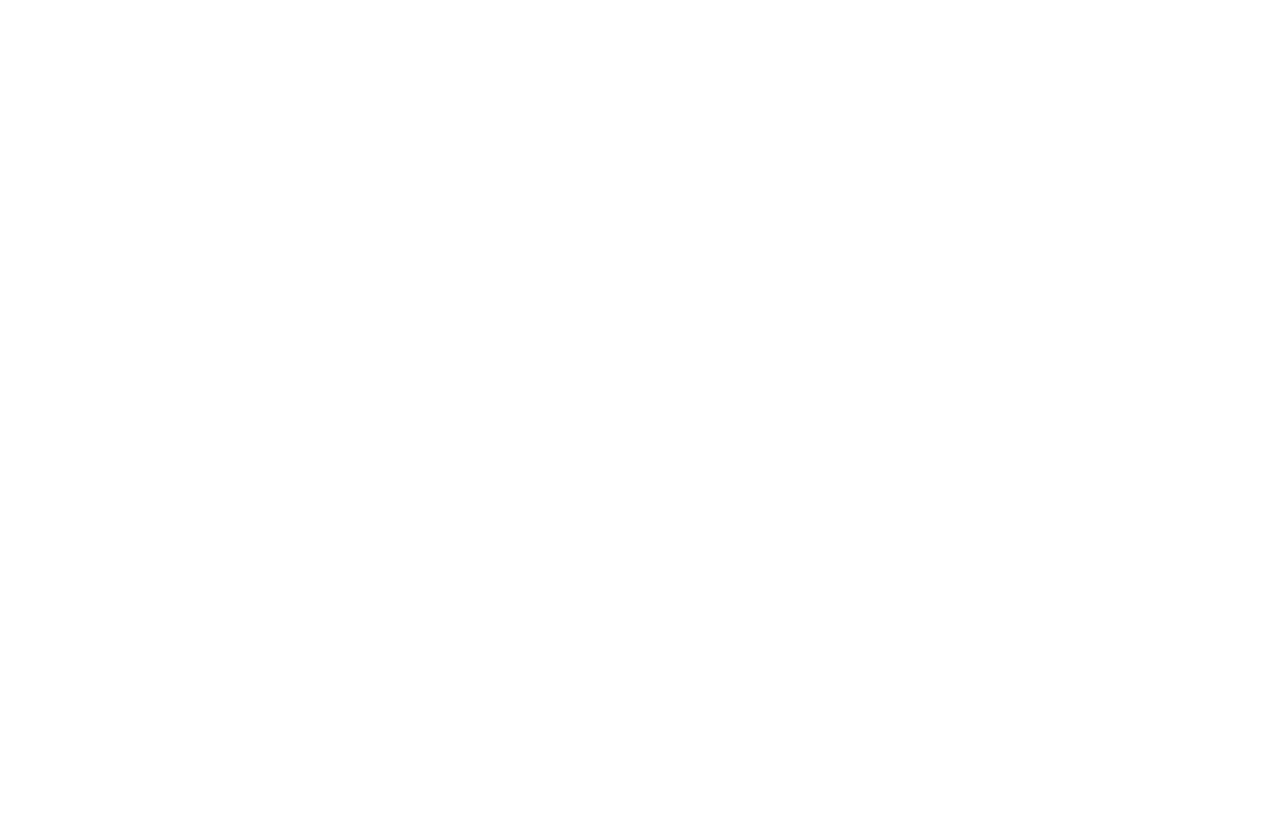
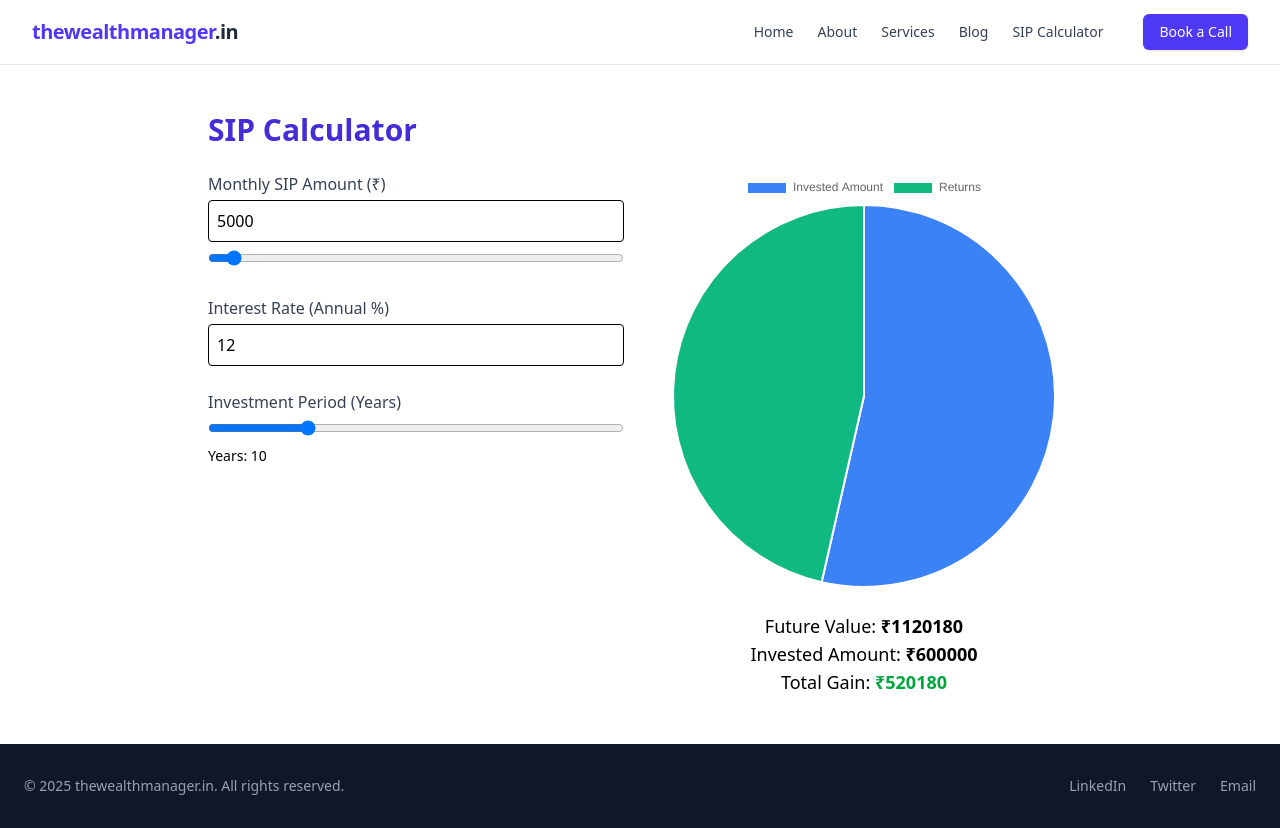
Before and after one commit to chinmayck-etrillium/my-portfolio, a React (Vite) app in the folder my-portfolio/: page /sip in a window 1280 px wide. Before the commit this address had no page. Before the commit the page ends 800 px from the top, so only its background shows below. Built offline with nearby package versions, Linux system fonts and the light colour scheme.

Commit message:
Added the sip calculator

```diff
--- a/my-portfolio/package.json
+++ b/my-portfolio/package.json
@@ -12,10 +12,12 @@
   "dependencies": {
     "@tailwindcss/typography": "^0.5.16",
     "@tailwindcss/vite": "^4.1.7",
+    "chart.js": "^4.4.9",
     "gray-matter": "^4.0.3",
     "lucide-react": "^0.511.0",
     "marked": "^15.0.12",
     "react": "^19.1.0",
+    "react-chartjs-2": "^5.3.0",
     "react-dom": "^19.1.0",
     "react-markdown": "^10.1.0",
     "react-router-dom": "^7.6.1",
--- a/my-portfolio/src/App.jsx
+++ b/my-portfolio/src/App.jsx
@@ -6,6 +6,7 @@
 import Blog from "./components/Pages/Blog";
 import Contact from "./components/Contact";
 import BlogPost from "./components/BlogPost";
+import SIPCalculator from "./components/SipCalculator";
 
 function App() {
   return (
@@ -18,6 +19,7 @@
           <Route path="/blog" element={<Blog />} />
           <Route path="/blog/:slug" element={<BlogPost />} />
           <Route path="contact" element={<Contact />} />
+          <Route path="sip" element={<SIPCalculator />} />
         </Route>
       </Routes>
     </Router>
--- a/my-portfolio/src/components/Contact.jsx
+++ b/my-portfolio/src/components/Contact.jsx
@@ -22,9 +22,7 @@
   return (
     <div className="min-h-screen bg-white py-12 px-4 sm:px-6 lg:px-8">
       <div className="max-w-3xl mx-auto">
-        <h1 className="text-3xl font-bold text-indigo-600 mb-6">
-          Contact Me
-        </h1>
+        <h1 className="text-3xl font-bold text-indigo-600 mb-6">Contact Me</h1>
         <p className="text-gray-600 mb-8">
           Have a question, project, or just want to say hi? Fill out the form
           and I’ll get back to you as soon as possible.
--- a/my-portfolio/src/components/Navbar.jsx
+++ b/my-portfolio/src/components/Navbar.jsx
@@ -10,6 +10,7 @@
     { name: "About", path: "/about" },
     { name: "Services", path: "/services" },
     { name: "Blog", path: "/blog" },
+    { name: "SIP Calculator", path: "/sip" },
 
   ];
 
--- /dev/null
+++ b/my-portfolio/src/components/SIPCalculator.jsx
@@ -0,0 +1,130 @@
+import React, { useState, useEffect } from "react";
+import { Pie } from "react-chartjs-2";
+import { Chart as ChartJS, ArcElement, Tooltip, Legend } from "chart.js";
+
+ChartJS.register(ArcElement, Tooltip, Legend);
+
+const SIPCalculator = () => {
+  const [sip, setSip] = useState(5000);
+  const [years, setYears] = useState(10);
+  const [rate, setRate] = useState(12);
+  const [futureValue, setFutureValue] = useState(0);
+  const months = years * 12;
+
+  useEffect(() => {
+    const runFv = () => {
+      const precise = (n) => Number.parseFloat(n.toFixed(10));
+      const monthlyRate = precise(Math.pow(1 + rate / 100, 1 / 12) - 1);
+
+      const fv =
+        sip *
+        ((Math.pow(1 + monthlyRate, months) - 1) / monthlyRate) *
+        (1 + monthlyRate);
+      console.log("FV Debug:", fv, months, monthlyRate);
+
+      setFutureValue(Math.ceil(fv));
+    };
+
+    if (sip) {
+      runFv();
+    }
+  }, [sip, years, rate]);
+
+  const investedAmount = sip * months;
+  const gain = futureValue - investedAmount;
+
+  const data = {
+    labels: ["Invested Amount", "Returns"],
+    datasets: [
+      {
+        data: [investedAmount, gain],
+        backgroundColor: ["#3b82f6", "#10b981"],
+        hoverOffset: 6,
+      },
+    ],
+  };
+
+  return (
+    <div className="max-w-4xl mx-auto py-12 px-4">
+      <h2 className="text-3xl font-bold text-indigo-700 mb-6">
+        SIP Calculator
+      </h2>
+
+      <div className="grid md:grid-cols-2 gap-8">
+        {/* Inputs */}
+        <div className="space-y-6">
+          <div>
+            <label className="block font-medium text-gray-700 mb-1">
+              Monthly SIP Amount (₹)
+            </label>
+            <input
+              type="number"
+              className="w-full p-2 border rounded"
+              value={sip}
+              onChange={(e) => setSip(Number(e.target.value))}
+              min={500}
+              max={100000}
+            />
+            <input
+              type="range"
+              className="w-full mt-2"
+              value={sip}
+              onChange={(e) => setSip(Number(e.target.value))}
+              min={500}
+              max={100000}
+              step={500}
+            />
+          </div>
+
+          <div>
+            <label className="block font-medium text-gray-700 mb-1">
+              Interest Rate (Annual %)
+            </label>
+            <input
+              type="number"
+              className="w-full p-2 border rounded"
+              value={rate}
+              onChange={(e) => setRate(Number(e.target.value))}
+              min={1}
+              max={30}
+            />
+          </div>
+
+          <div>
+            <label className="block font-medium text-gray-700 mb-1">
+              Investment Period (Years)
+            </label>
+            <input
+              type="range"
+              className="w-full"
+              value={years}
+              onChange={(e) => setYears(Number(e.target.value))}
+              min={1}
+              max={40}
+            />
+            <p className="text-sm mt-1">Years: {years}</p>
+          </div>
+        </div>
+
+        {/* Output */}
+        <div className="flex flex-col items-center justify-center space-y-6">
+          <Pie data={data} />
+          <div className="text-lg text-center">
+            <p>
+              Future Value: <strong>₹{futureValue}</strong>
+            </p>
+            <p>
+              Invested Amount: <strong>₹{investedAmount}</strong>
+            </p>
+            <p>
+              Total Gain:{" "}
+              <strong className="text-green-600">₹{gain}</strong>
+            </p>
+          </div>
+        </div>
+      </div>
+    </div>
+  );
+};
+
+export default SIPCalculator;
--- a/my-portfolio/vite.config.js
+++ b/my-portfolio/vite.config.js
@@ -7,4 +7,5 @@
 export default defineConfig({
   plugins: [react(), tailwindcss(), typography],
   assetsInclude: ["**/*.md"],
+  base: '/',
 });
```
Also changed, not shown: my-portfolio/vercel.json (added), 1 other file (tests, documents, lock files or other folders).
